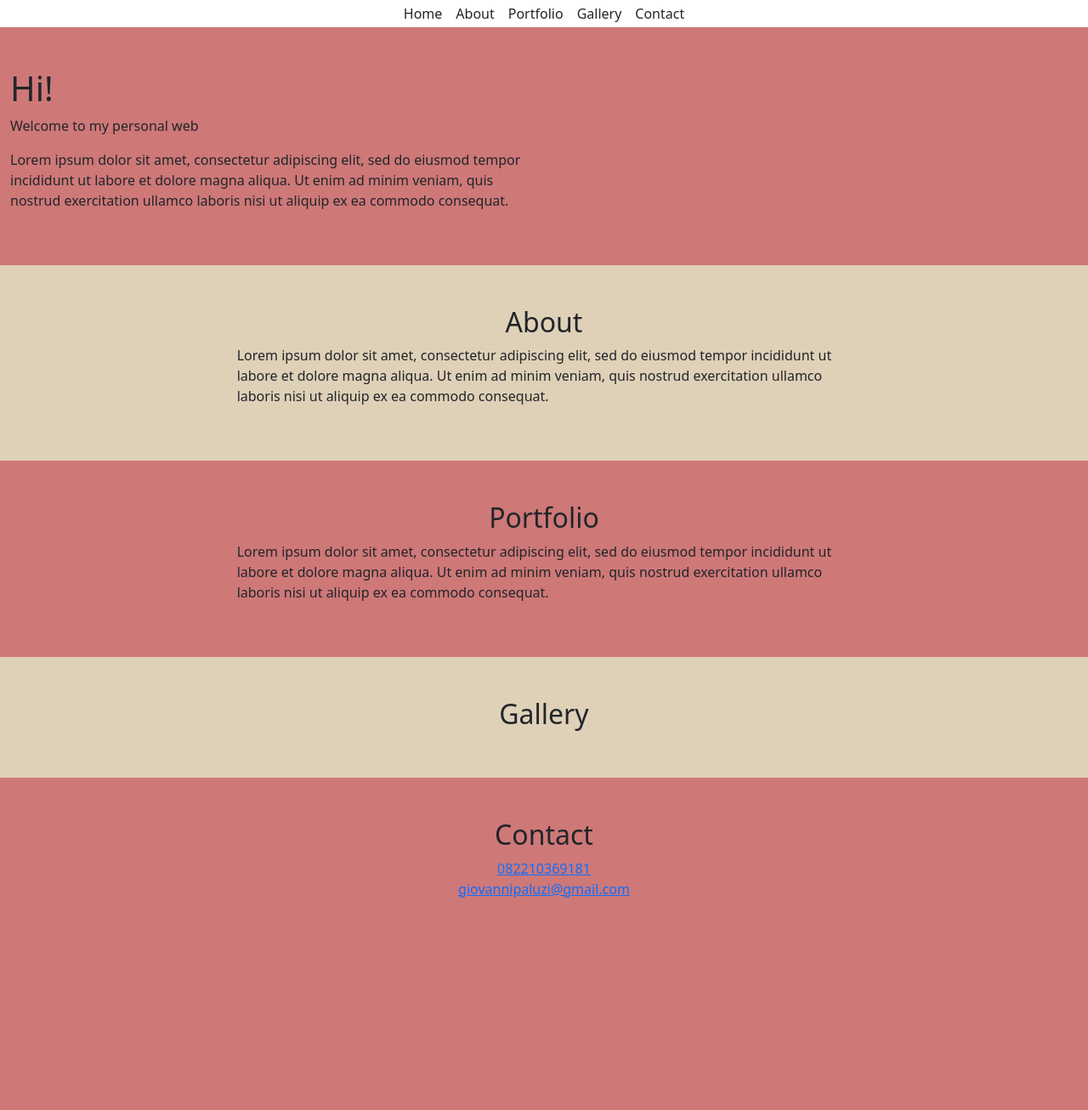
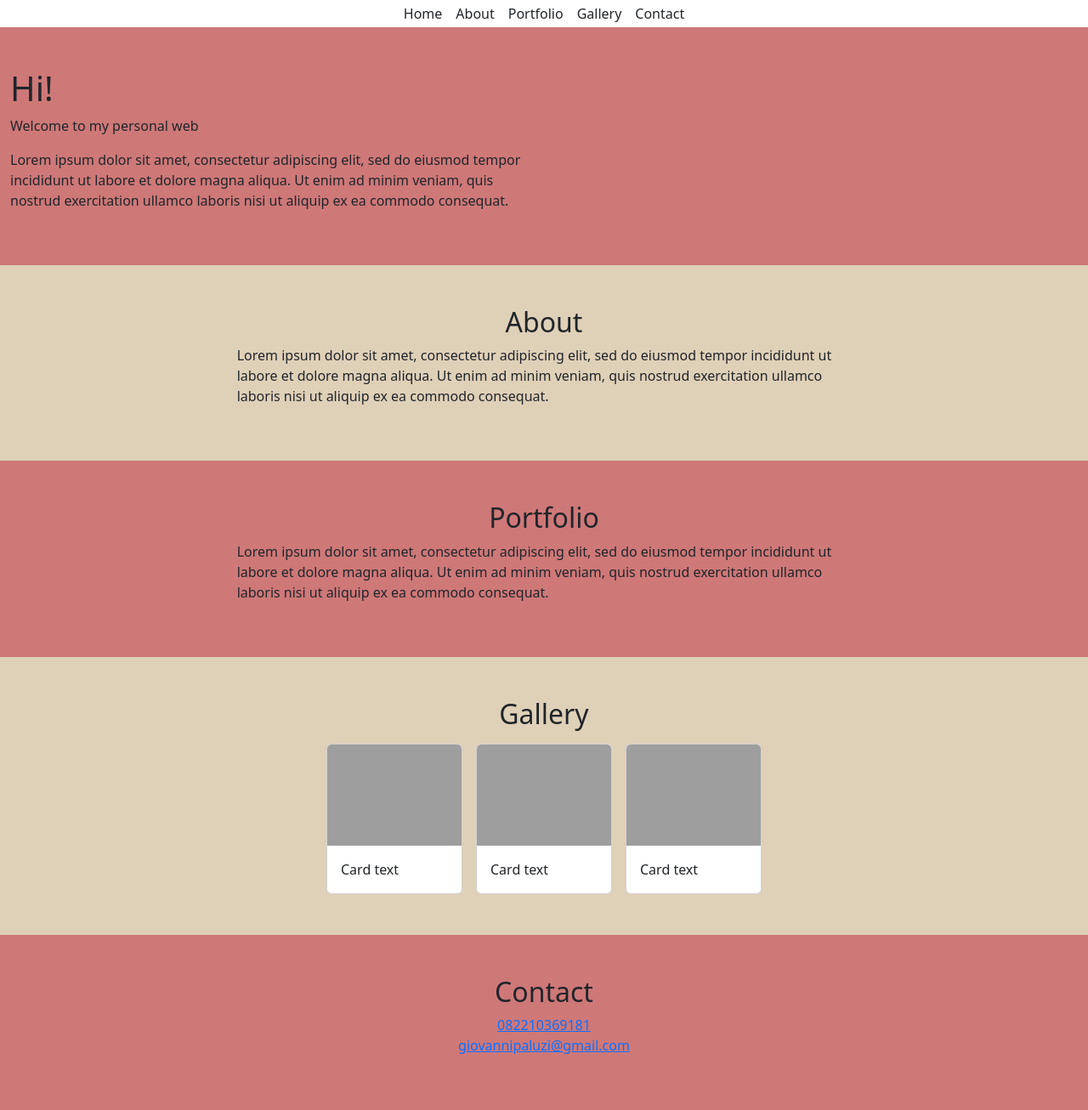
Before and after one commit to gPaluzi/gioWeb, a Flask app: page / in a window 1280 px wide. Shown: the whole page at 85% size. Before the commit the page ends 1056 px from the top, so only its background shows below. Run offline with Flask 3, Linux system fonts and the light colour scheme; grey boxes are pictures that could not be loaded.

Commit message:
modify home: add card gallery

```diff
--- a/templates/index.html
+++ b/templates/index.html
@@ -51,7 +51,29 @@
             </div>
         </div>
         <div class="container-fluid odd pt-5 pb-5" id="gallery">
-            <h2 class="text-center">Gallery</h2>
+            <h2 class="text-center mb-3">Gallery</h2>
+            <div class="row justify-content-center">
+                <div class="col d-flex justify-content-center column-gap-3">
+                    <div class="card" style="width: 10rem;">
+                        <img src="https://plus.unsplash.com/premium_photo-1681426319710-e284eab20c36?q=80&w=1025&auto=format&fit=crop&ixlib=rb-4.1.0&ixid=M3wxMjA3fDB8MHxwaG90by1wYWdlfHx8fGVufDB8fHx8fA%3D%3D" class="card-img-top" alt="...">
+                        <div class="card-body">
+                            <p class="card-text">Card text</p>
+                        </div>
+                    </div>
+                    <div class="card" style="width: 10rem;">
+                        <img src="https://plus.unsplash.com/premium_photo-1681426319710-e284eab20c36?q=80&w=1025&auto=format&fit=crop&ixlib=rb-4.1.0&ixid=M3wxMjA3fDB8MHxwaG90by1wYWdlfHx8fGVufDB8fHx8fA%3D%3D" class="card-img-top" alt="...">
+                        <div class="card-body">
+                            <p class="card-text">Card text</p>
+                        </div>
+                    </div>
+                    <div class="card" style="width: 10rem;">
+                        <img src="https://plus.unsplash.com/premium_photo-1681426319710-e284eab20c36?q=80&w=1025&auto=format&fit=crop&ixlib=rb-4.1.0&ixid=M3wxMjA3fDB8MHxwaG90by1wYWdlfHx8fGVufDB8fHx8fA%3D%3D" class="card-img-top" alt="...">
+                        <div class="card-body">
+                            <p class="card-text">Card text</p>
+                        </div>
+                    </div>
+                </div>
+            </div>
         </div>
         <div class="container-fluid even pt-5 pb-5" id="contact">
             <div class="row align-items-center justify-content-center">
```
